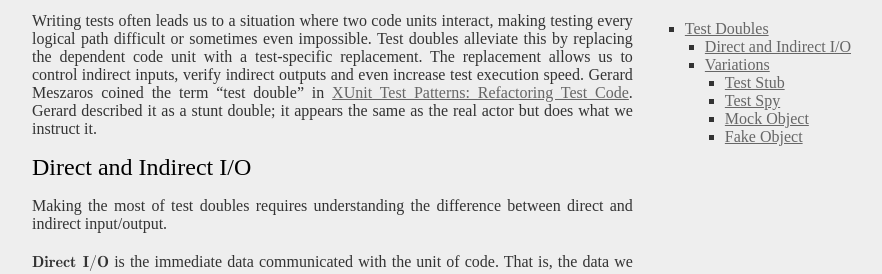
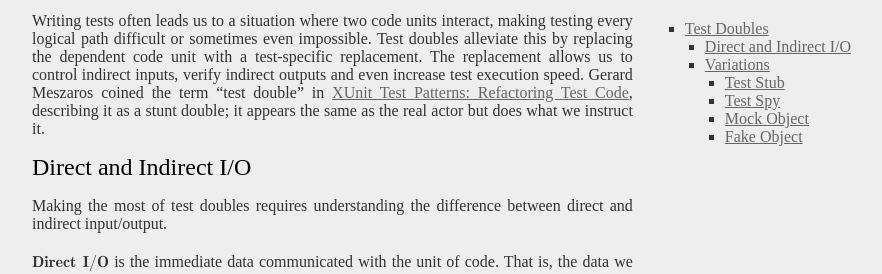
Before and after one commit to GeorgePreece/GeorgePreece.github.io, a Jekyll site: the page built from _posts/2021-12-18-test-doubles.md, in a window 1280 px wide. Shown: the part 145-419 px from the top of the page, without its empty margins (112-994 px from the left). Built offline with Jekyll 4.4.1, drawn with Linux system fonts in a browser that asks for light colours; some web fonts are replaced.

Commit message:
Apply corrections

```diff
--- a/_posts/2021-12-18-test-doubles.md
+++ b/_posts/2021-12-18-test-doubles.md
@@ -11,7 +11,7 @@ tags: development
 ---
 # {{ page.title }}
 
-Writing tests often leads us to a situation where two code units interact, making testing every logical path difficult or sometimes even impossible. Test doubles alleviate this by replacing the dependent code unit with a test-specific replacement. The replacement allows us to control indirect inputs, verify indirect outputs and even increase test execution speed. Gerard Meszaros coined the term "test double" in [XUnit Test Patterns: Refactoring Test Code](http://xunitpatterns.com/). Gerard described it as a stunt double; it appears the same as the real actor but does what we instruct it.
+Writing tests often leads us to a situation where two code units interact, making testing every logical path difficult or sometimes even impossible. Test doubles alleviate this by replacing the dependent code unit with a test-specific replacement. The replacement allows us to control indirect inputs, verify indirect outputs and even increase test execution speed. Gerard Meszaros coined the term "test double" in [XUnit Test Patterns: Refactoring Test Code](http://xunitpatterns.com/), describing it as a stunt double; it appears the same as the real actor but does what we instruct it.
 
 ## Direct and Indirect I/O
 Making the most of test doubles requires understanding the difference between direct and indirect input/output.
```
